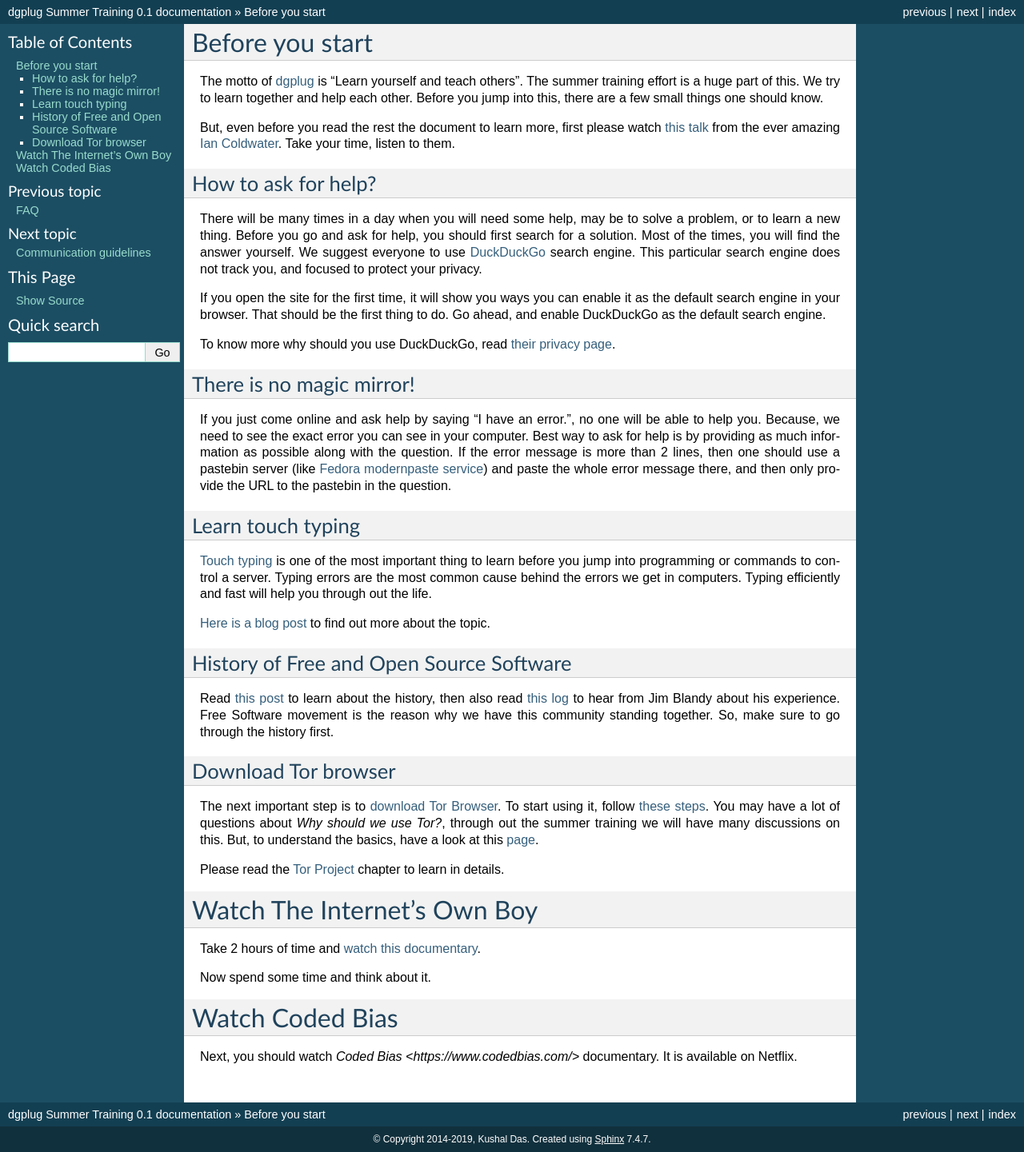
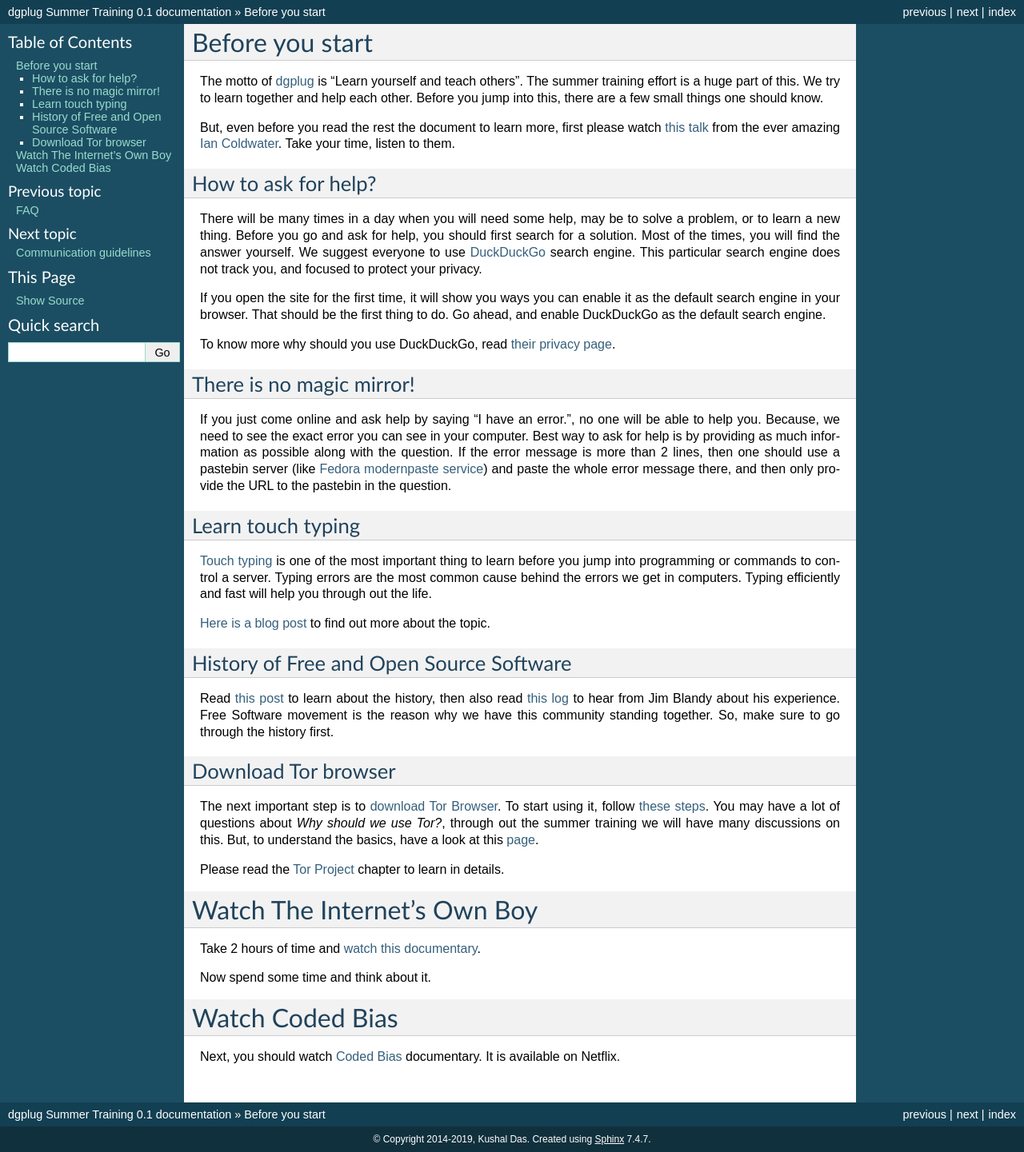
Before and after one commit to kushaldas/summertraining, a Sphinx documentation site: the page built from docs/beforestart.rst, in a window 1280 px wide. Shown: the whole page at 80% size. Built offline with Sphinx 7.4.7, drawn with Linux system fonts in a browser that asks for light colours.

Commit message:
Fixes typo

```diff
--- a/docs/beforestart.rst
+++ b/docs/beforestart.rst
@@ -83,4 +83,4 @@
 Watch Coded Bias
 =================
 
-Next, you should watch `Coded Bias <https://www.codedbias.com/>` documentary. It is available on Netflix.
+Next, you should watch `Coded Bias <https://www.codedbias.com/>`_ documentary. It is available on Netflix.
```
